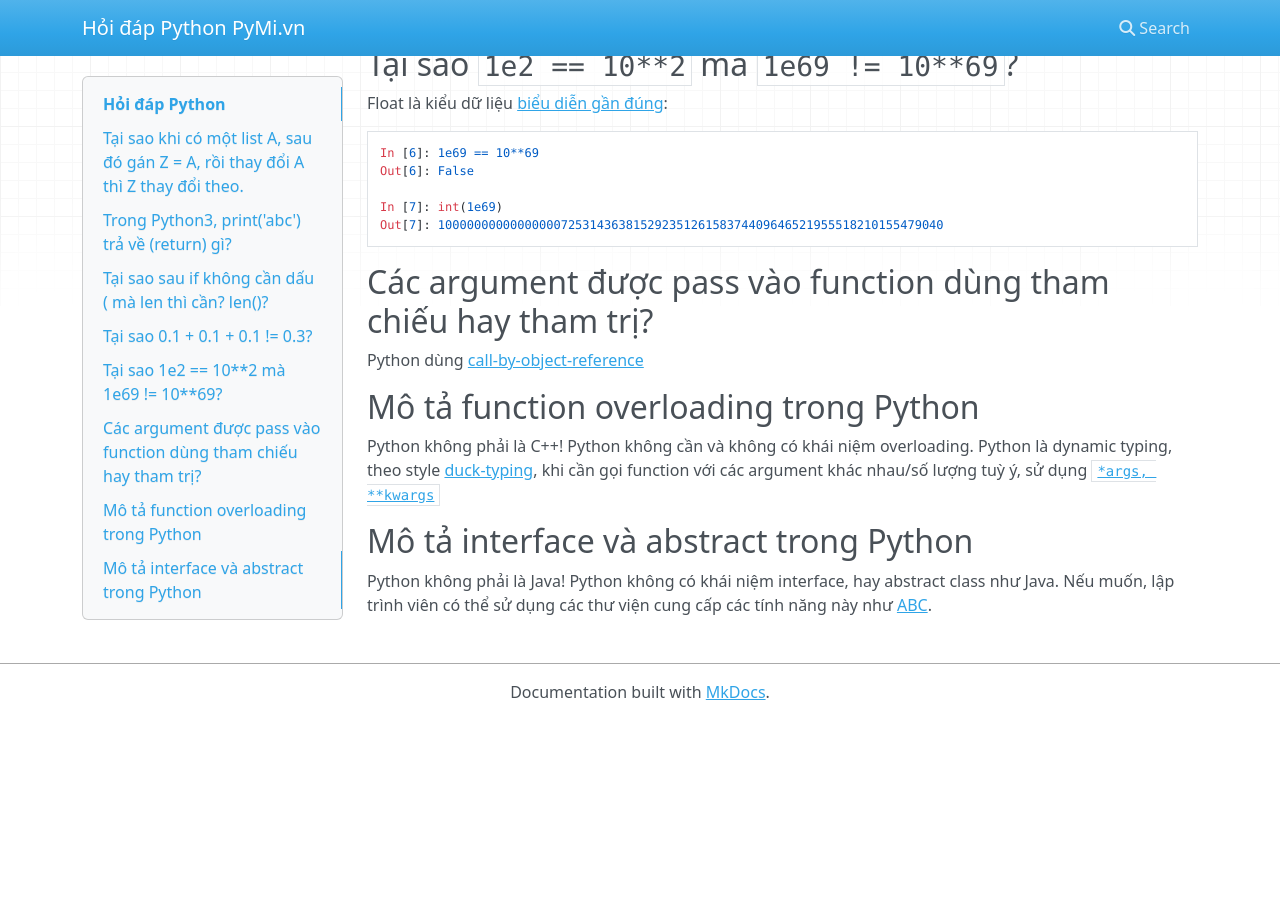
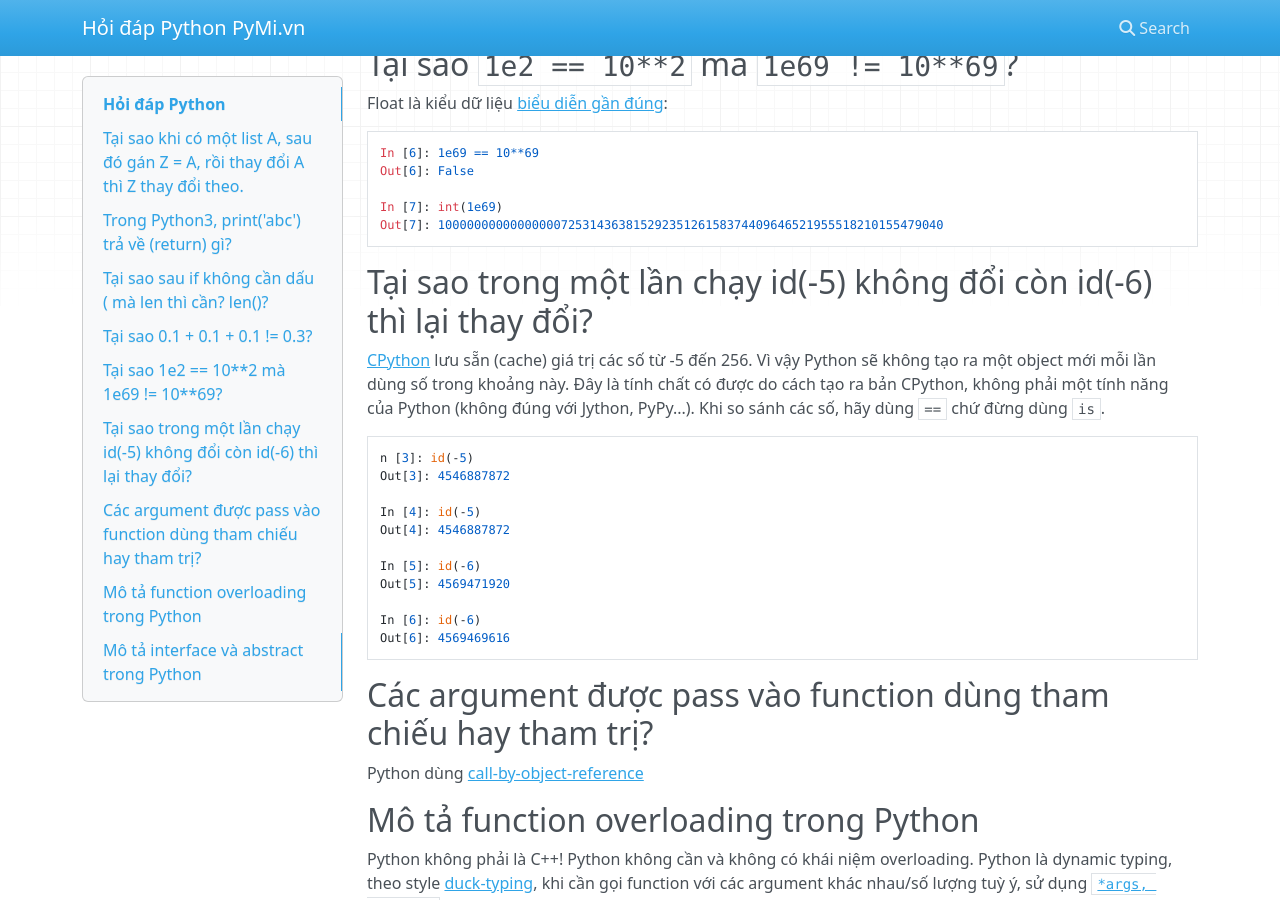
Before and after one commit to pymivn/hoidap-python, an MkDocs documentation site: the page built from docs/index.md, in a window 1280 px wide and 900 px high, scrolled down 1091 px. Built offline with MkDocs 1.6.1, drawn with Linux system fonts in a browser that asks for light colours; nearby versions of some CDN libraries; before the commit the page ends 1811 px from its top, so only the background shows below that.

Commit message:
Add small number cache

````diff
--- a/docs/index.md
+++ b/docs/index.md
@@ -62,6 +62,28 @@ In [7]: int(1e69)
 Out[7]: 1000000000000000072531436381529235126158374409646521955518210155479040
 ```
 
+## Tại sao trong một lần chạy id(-5) không đổi còn id(-6) thì lại thay đổi?
+[CPython](https://pymi.vn/tutorial/python-la-gi/) lưu sẵn (cache) giá trị các
+số từ -5 đến 256. Vì vậy Python sẽ không tạo
+ra một object mới mỗi lần dùng số trong khoảng này. Đây là tính chất có được
+do cách tạo ra bản CPython,
+không phải một tính năng của Python (không đúng với Jython, PyPy...).
+Khi so sánh các số, hãy dùng `==` chứ đừng dùng `is`.
+
+```python
+n [3]: id(-5)
+Out[3]: 4546887872
+
+In [4]: id(-5)
+Out[4]: 4546887872
+
+In [5]: id(-6)
+Out[5]: 4569471920
+
+In [6]: id(-6)
+Out[6]: 4569469616
+```
+
 ## Các argument được pass vào function dùng tham chiếu hay tham trị?
 
 Python dùng [call-by-object-reference](http://pymi.vn/blog/call-by/)
````
